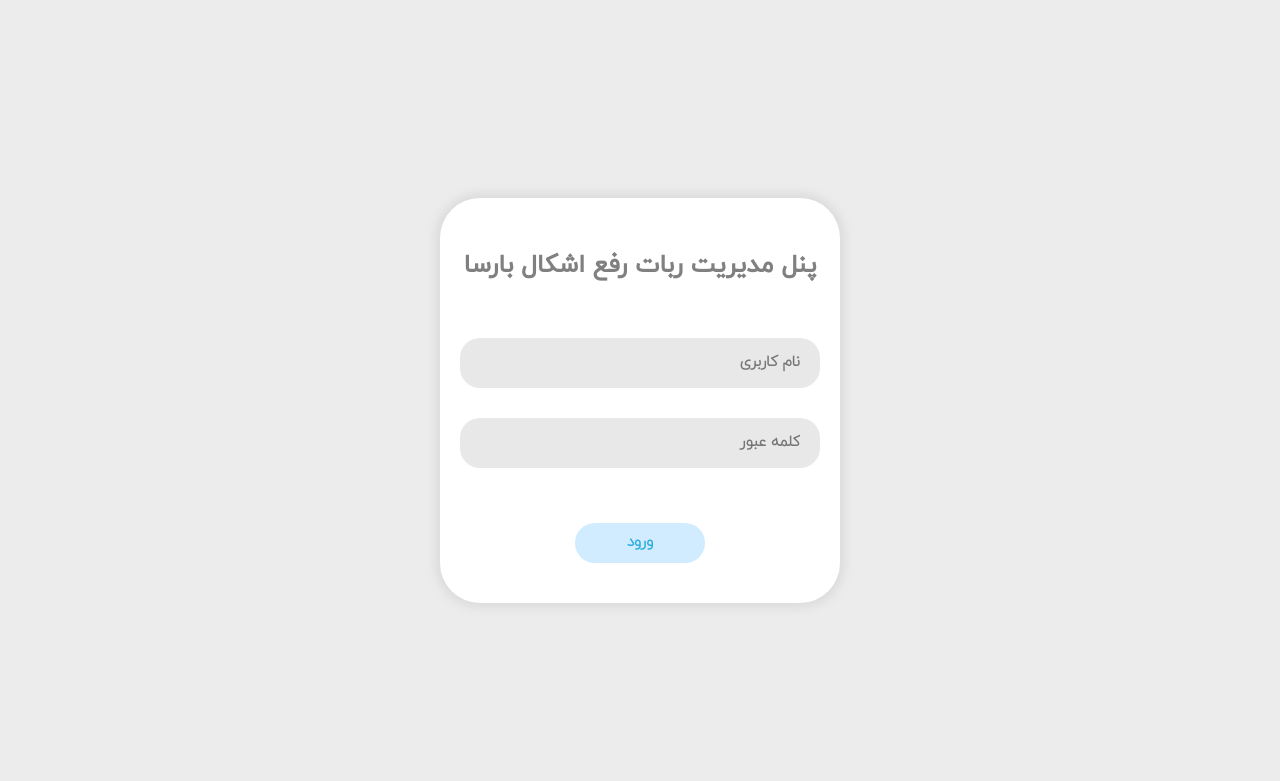
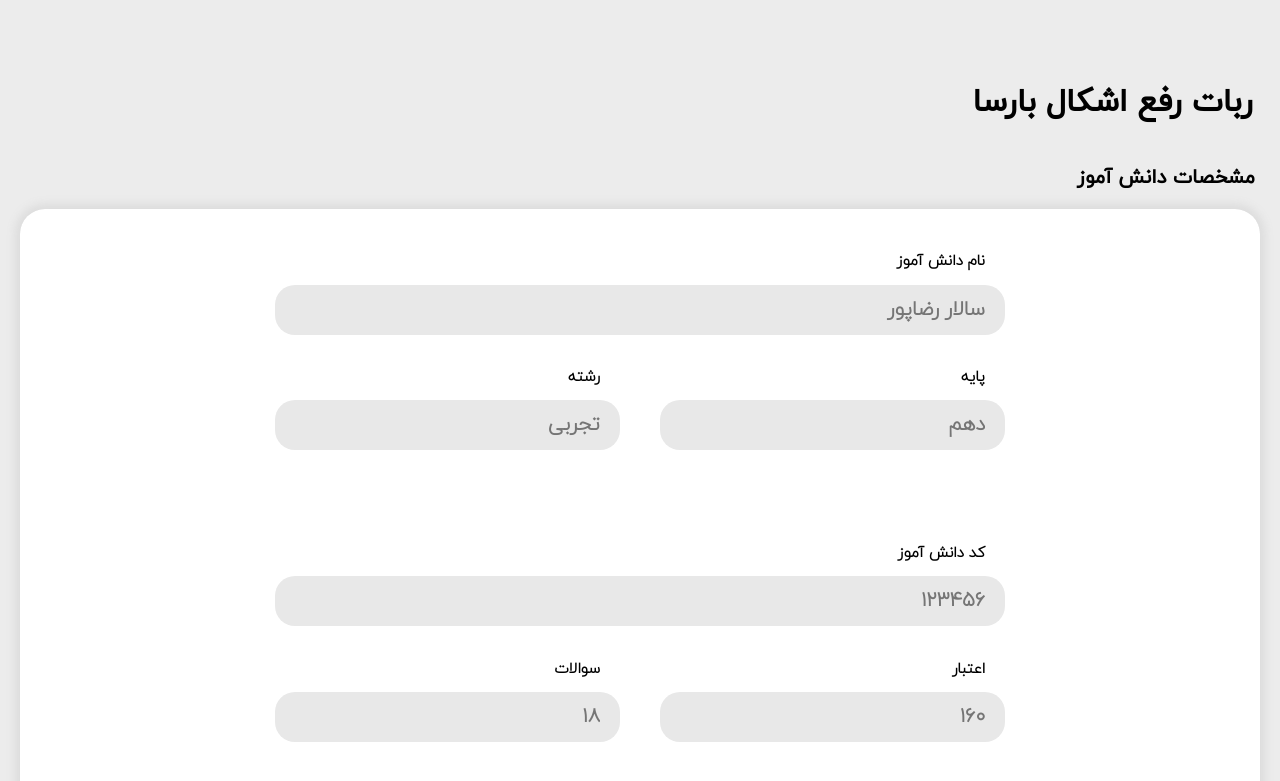
Before and after one commit to zahraNian/troubleshooting-robot, a React (Create React App) app: page /login in a window 1280 px wide. Shown: the top 781 px of the page. Built offline with nearby package versions, Linux system fonts and the light colour scheme.

Commit message:
'StudentsInfo'

```diff
--- a/package.json
+++ b/package.json
@@ -6,6 +6,7 @@
     "@testing-library/jest-dom": "^5.11.9",
     "@testing-library/react": "^11.2.5",
     "@testing-library/user-event": "^12.8.1",
+    "axios": "^0.21.1",
     "prettier": "^2.2.1",
     "react": "^17.0.1",
     "react-dom": "^17.0.1",
--- a/src/App.js
+++ b/src/App.js
@@ -1,11 +1,13 @@
 import {BrowserRouter as Router,Route, Switch, Redirect} from 'react-router-dom'
 import Login from './login.js'
 import Page from './page.js'
+import StudentInfo from './studentInfo.js'
 
 
 export default function App(){
   return(
     <Router>
+      <StudentInfo/>
       <Switch>
         <Route path='/login' component={Login} exact></Route>
         <Route render={()=>localStorage.getItem('isLogin') ? (<Page/>) : (<Redirect to={{pathname:'/login'}}/>)}/>
--- a/src/Student.js
+++ b/src/Student.js
@@ -38,7 +38,7 @@ const Row=styled.div({
                 width:'100%',
                 minWidth:'100px',
                 maxWidth:'200px',
-                fontFamily:'var(--text)',
+                fontFamily:'text',
                 backgroundColor:'var(--lightGray)',
                 border:'none',
                 fontWeight:'bold',
--- a/src/index.css
+++ b/src/index.css
@@ -67,3 +67,6 @@ code {
   font-family: "btnText";
   src: url(./assets/font/iranyekanweblight.woff);
 }
+*{
+  outline: none;
+}
--- a/src/login.js
+++ b/src/login.js
@@ -1,4 +1,4 @@
-import {useState} from 'react'
+import {useState,useEffect} from 'react'
 import styled from 'styled-components'
 import './App.css'
 import React from 'react';
@@ -29,7 +29,7 @@ const Column=styled.div({
     textAlign:'center',
     boxShadow:'var(--shadow)',
     '&>h1':{
-        margin:'0px 0px 40px 0px',
+        margin:'0px 20px 40px 20px',
         fontFamily:'title',
         color:'var(--gray)',
         fontSize:'25px'
@@ -41,7 +41,7 @@ const Column=styled.div({
     width:'90%',
     maxWidth:'38000px',
     minWidth:'240px',
-    fontFamily:'var(--text)',
+    fontFamily:'text',
     backgroundColor:'var(--lightGray)',
     border:'none',
     fontWeight:'bold',
@@ -67,7 +67,8 @@ const Column=styled.div({
     textDecoration: 'none',
     width:'130px',
     textAlign:'center',
-    border:'none'
+    border:'none',
+
   })
 export default function Login(){
     const[userName, setUserName]=useState()
@@ -91,7 +92,7 @@ export default function Login(){
                 <Column>
                     <h1>پنل مدیریت ربات رفع اشکال بارسا</h1>
                     <Input placeholder='نام کاربری' onChange={(a)=>setUserName(a.target.value)}></Input>
-                    <Input placeholder='کلمه عبور' onChange={(b)=>setPass((b.target.value))}></Input>
+                    <Input type='passWord' placeholder='کلمه عبور' onChange={(b)=>setPass((b.target.value))}></Input>
                     <Button  onClick={logIn}>ورود</Button>
                 </Column>
         </Container>
--- /dev/null
+++ b/src/studentInfo.js
@@ -0,0 +1,175 @@
+import styled from 'styled-components'
+import {useState} from 'react'
+const Container=styled.div({
+    display:'flex',
+    flexDirection:'column',
+    justifyContent:'flex-start',
+    alignItems:'center',
+    width:'100%',
+    height:'100%',
+    backgroundColor:'var(--back)',
+    fontFamily:'text',
+    direction:'rtl',
+    '&>div.Content':{
+        borderRadius:'25px',
+        boxShadow:'var(--Shadow)',
+        width:'calc(100% - 40px)'
+    }
+})
+const Column=styled.div({
+    display:'flex',
+    flexDirection:'column',
+    justifyContent:'center',
+    alignItems:'center',
+    width:'100%',
+    backgroundColor:'white',
+    textAlign:'center',
+    '&>div.Large':{
+        width:'100%'
+    },
+    '&>div.Total':{
+        flexFlow:'row wrap',
+        alignItems:'flex-start',
+        borderRadius:'25px',
+        boxShadow:'var(--shadow)',
+        justifyContent:'space-around',
+
+    },
+    '&>div.B':{
+        justifyContent:'flex-end'
+    }
+  })
+  const Row=styled.div({
+        display:'flex',
+        flexDirection:'row',
+        justifyContent:'space-between',
+        alignItems:'center',
+        width:'100%',
+        '&>div.Small':{
+            maxWidth:'345px',
+            marginTop:'20px'
+        },
+        '&>div.RowBigColumn':{
+            padding:'30px 10px 50px 10px',
+            maxWidth:'730px',
+            borderRadius:'25px'
+        }
+  })
+  const LargeInput=styled.input({
+        borderRadius:'20px',
+        fontSize:'20px',
+        width:'100%',
+        minWidth:'300px',
+        fontFamily:'text',
+        backgroundColor:'var(--lightGray)',
+        border:'none',
+        fontWeight:'bold',
+        height:'50px',
+        paddingRight:'20px',
+        boxSizing:'border-box',
+        color:'var(--gray)'
+  })
+  const SmallInput=styled.input({
+        borderRadius:'20px',
+        fontSize:'20px',
+        width:'100%',
+        minWidth:'140px',
+        fontFamily:'text',
+        backgroundColor:'var(--lightGray)',
+        border:'none',
+        fontWeight:'bold',
+        height:'50px',
+        paddingRight:'20px',
+        boxSizing:'border-box',
+        color:'var(--gray)'
+  })
+  const Title=styled.h2({
+      width:'100%',
+      textAlign:'right',
+      marginRight:'40px',
+      fontSize:'15px',
+  })
+  const Button=styled.button({
+    borderRadius:'var(--borderRadius-div)',
+    backgroundColor:'var(--lightBlue)',
+    color:'var(--blue)',
+    fontFamily:'btnText',
+    fontSize:'15px',
+    height:'40px',
+    textAlign:'center',
+    boxSizing:'border-box',
+    margin:'40px 0px -10px 0px',
+    fontWeight:'bold',
+    textDecoration: 'none',
+    width:'130px',
+    textAlign:'center',
+    border:'none',
+  })
+  const H1=styled.h1({
+      textAlign:'rigth',
+      width:'100%',
+      marginRight:'55px',
+      marginTop:'80px',
+      fontFamily:'title'
+  })
+  const H2=styled.h2({
+    textAlign:'rigth',
+    width:'100%',
+    marginRight:'50px',
+    fontFamily:'title',
+    fontSize:'20px',
+})
+
+export default function StudentInfo(){
+    const[Name, setName]=useState()
+    const[Grade, setGrade]=useState()
+    const[Majors, setMajors]=useState()
+    const[Code, setCode]=useState()
+    const[Credit, setCredit]=useState()
+    const[Question, setQuestion]=useState()
+    return(
+        <Container>
+            <H1>ربات رفع اشکال بارسا</H1>
+            <H2>مشخصات دانش آموز</H2>
+            <Column className='Content'>
+                <Row className="Total">
+                    <Column className='RowBigColumn'>
+                        <Column className='Large'>
+                            <Title>نام دانش آموز</Title>
+                            <LargeInput placeholder='سالار رضاپور' onChange={(a)=>setName(a.target.value)}></LargeInput>
+                        </Column>
+                        <Row>
+                            <Column className='Small'>
+                                <Title>پایه</Title>
+                                <SmallInput placeholder='دهم' onChange={(b)=>setGrade(b.target.value)}></SmallInput>
+                            </Column>
+                            <Column className='Small'>
+                                <Title>رشته</Title>
+                                <SmallInput placeholder='تجربی' onChange={(c)=>setMajors(c.target.value)}></SmallInput>
+                            </Column>
+                        </Row>
+                    </Column>
+                    <Column className='RowBigColumn'>
+                        <Column className='Large'>
+                            <Title>کد دانش آموز</Title>
+                            <LargeInput placeholder={global.convertNumberFromEtoP(123456)} onChange={(d)=>setCode(d.target.value)}></LargeInput>
+                        </Column>
+                        <Row>
+                            <Column className='Small'>
+                                <Title>اعتبار</Title>
+                                <SmallInput placeholder={global.convertNumberFromEtoP(160)} onChange={(e)=>setCredit(e.target.value)}></SmallInput>
+                            </Column>
+                            <Column className='Small'>
+                                <Title>سوالات</Title>
+                                <SmallInput placeholder={global.convertNumberFromEtoP(18)}onChange={(f)=>setQuestion(f.target.value)}></SmallInput>
+                            </Column>
+                        </Row>
+                        <Row className='B'>
+                            <Button>ذخیره</Button>
+                        </Row>
+                    </Column>
+                </Row>
+            </Column>
+        </Container>
+    )
+}
```
Also changed, not shown: 1 other file (tests, documents, lock files or other folders).
